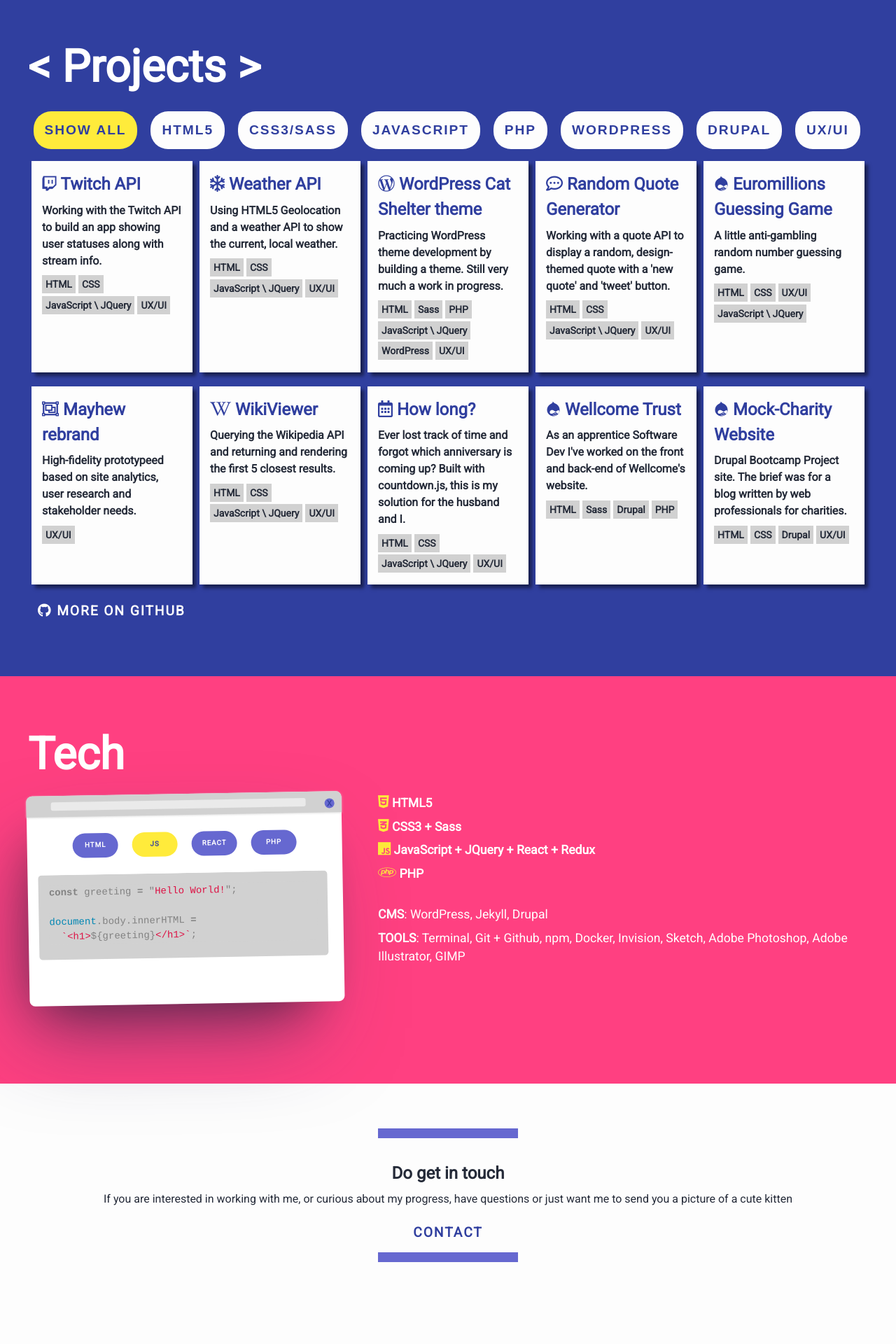
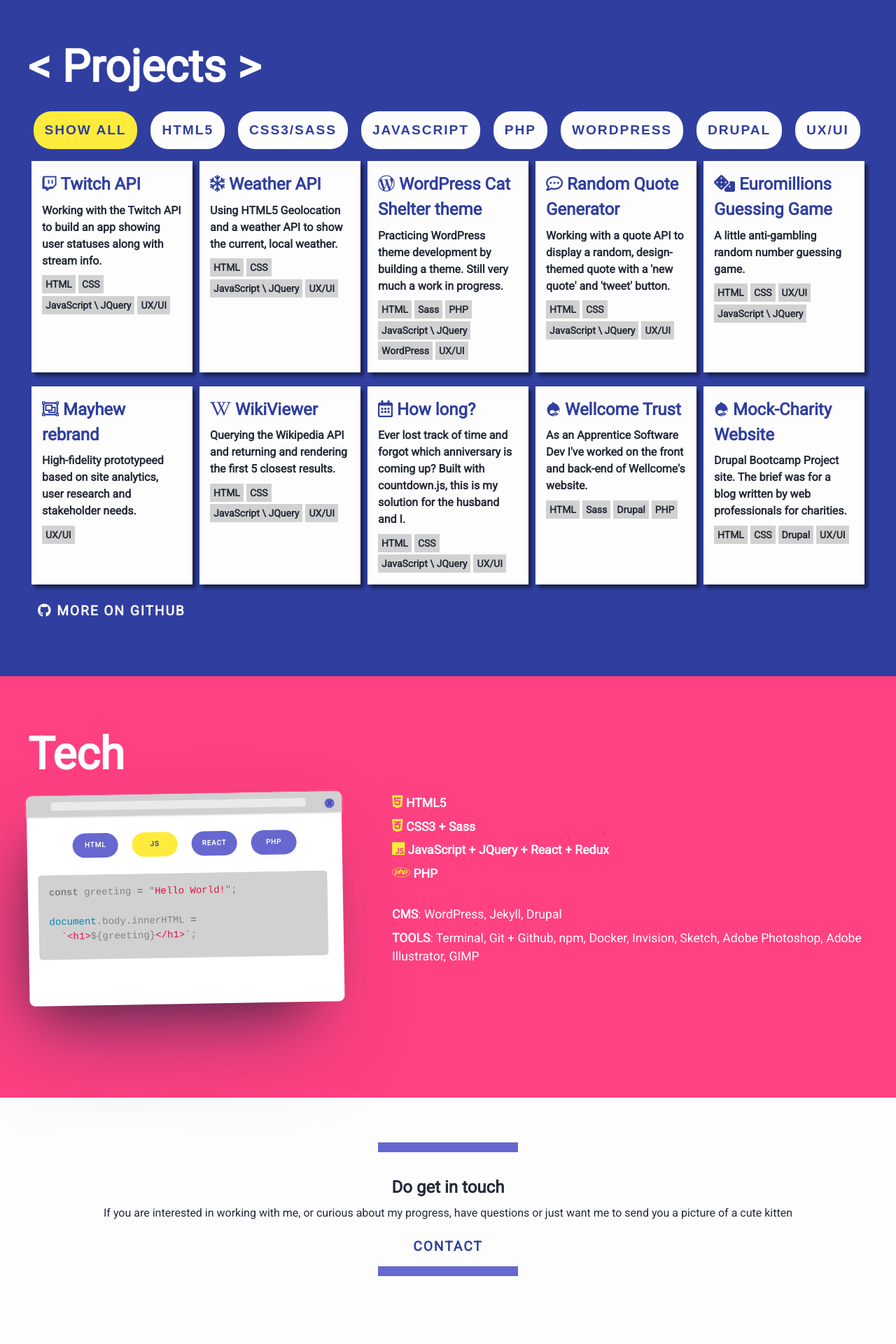
Before and after one commit to krisztin/krisztin.github.io, a Jekyll site: the page built from index.md, in a window 1280 px wide. Shown: the part 662-2582 px from the top of the page at 70% size. Built offline with Jekyll 4.4.1, drawn with Linux system fonts in a browser that asks for light colours; nearby versions of some CDN libraries.

Commit message:
fixing fontawesome bug and some breakpoints

```diff
--- a/_includes/home-projects.html
+++ b/_includes/home-projects.html
@@ -70,7 +70,7 @@
     <article class="project-card" data-tech="html css ux/ui js">
       <a href="https://codepen.io/krisztiiin/pen/jzvNJK" target="_blank">
         <h2>
-          <i class="fab fa-drupal"></i> Euromillions Guessing Game</h2>
+          <i class="fas fa-dice"></i> Euromillions Guessing Game</h2>
         <p>A little anti-gambling random number guessing game.</p>
         <div class="tags">
           <h4 class="tag">HTML</h4>
@@ -124,7 +124,7 @@
       <a href="https://wellcome.ac.uk/" target="_blank">
         <h2>
           <i class="fab fa-drupal"></i> Wellcome Trust</h2>
-        <p>As an apprentice Software Dev I've worked on the front and back-end of Wellcome's website.</p>
+        <p>As an Apprentice Software Dev I've worked on the front and back-end of Wellcome's website.</p>
         <div class="tags">
           <h4 class="tag">HTML</h4>
           <h4 class="tag">Sass</h4>
--- a/_sass/minima/_home.scss
+++ b/_sass/minima/_home.scss
@@ -16,8 +16,8 @@
 
 .project-card {
   background: $colour-white;
-  -webkit-box-shadow: 5px 5px 5px 0px rgba(0,0,0,0.5);
-  box-shadow: 5px 5px 5px 0px rgba(0,0,0,0.5);
+  -webkit-box-shadow: 5px 5px 5px 0px rgba(0, 0, 0, 0.5);
+  box-shadow: 5px 5px 5px 0px rgba(0, 0, 0, 0.5);
   display: none;
   margin: $spacing-unit/3 $spacing-unit/6;
   padding: $spacing-unit/2;
@@ -27,11 +27,16 @@
   -ms-flex: 1;
   flex: 1;
   color: $text-color;
-  h1, h2, h3 {
+  h1,
+  h2,
+  h3 {
     color: $colour-primary;
   }
   i {
     color: $colour-primary;
+  } // Euromillions dice is broken unless it's bold
+  .fa-dice {
+    font-weight: bold;
   }
   &:hover {
     -webkit-transform: scale(1.02);
@@ -85,7 +90,6 @@
   }
 }
 
-
 /*
  * Mini Browser
 */
@@ -96,7 +100,6 @@
   -ms-flex-negative: 0;
   flex-shrink: 0;
   margin: 0 70px 70px 0;
-
   background: $text-color-light;
   border-radius: 8px;
   -webkit-transition: -webkit-transform 0.3s;
@@ -106,10 +109,10 @@
   -webkit-transform: scale(1) rotate(-1deg);
   transform: scale(1) rotate(-1deg);
   opacity: 1;
-  -webkit-box-shadow: -27.1px 62.5px 125px -25px rgba(50,50,93,.5), -16.2px 37.5px 75px -37.5px rgba(0,0,0,.6);
-          box-shadow: -27.1px 62.5px 125px -25px rgba(50,50,93,.5), -16.2px 37.5px 75px -37.5px rgba(0,0,0,.6);
-  @include media-query($mobile) {
-    display: none;
+  -webkit-box-shadow: -27.1px 62.5px 125px -25px rgba(50, 50, 93, .5), -16.2px 37.5px 75px -37.5px rgba(0, 0, 0, .6);
+  box-shadow: -27.1px 62.5px 125px -25px rgba(50, 50, 93, .5), -16.2px 37.5px 75px -37.5px rgba(0, 0, 0, .6);
+  @media screen and (max-width: 590px) {
+    margin: 70px 0;
   }
 }
 
@@ -117,7 +120,6 @@
   background: $colour-grey-2;
   height: 10%;
   position: relative;
-
   border-top-left-radius: 8px;
   border-top-right-radius: 8px;
   -webkit-box-shadow: 0px 1px 3px 0px $colour-grey-1;
@@ -128,7 +130,6 @@
     border-radius: 50px;
     background: $colour-primary-light;
     cursor: pointer;
-
     position: absolute;
     top: 10px;
     right: 10px;
@@ -153,11 +154,9 @@
   height: 8px;
   border-radius: 3px;
   padding: 2px;
-
   position: absolute;
   top: 9px;
   left: 35px;
-
   background: $colour-grey-0;
 }
 
@@ -187,6 +186,7 @@
     background: $colour-secondary;
   }
 }
+
 .tab.active {
   background: $colour-pop;
   color: $colour-primary;
@@ -194,8 +194,9 @@
 
 .browser-wrapper {
   position: relative;
-  width: 500px;
-  height: 350px;
+  @media screen and (max-width: 520px) {
+    display: none;
+  }
 }
 
 .browser-tray {
@@ -291,11 +292,9 @@
 }
 
 // /* posts */
-
 // .post-list-heading {
 //   @include relative-font-size(1.75);
 // }
-
 // .post-list {
 //   margin-left: 0px;
 //   white-space: nowrap;
@@ -306,11 +305,9 @@
 //     padding: 10px;
 //   }
 // }
-
 // .post-link {
 //   font-size: 1.2rem;
 // }
-
 /*
   * Tag Cloud
   */
```
Lines whose indentation alone changed are shown as unchanged.
